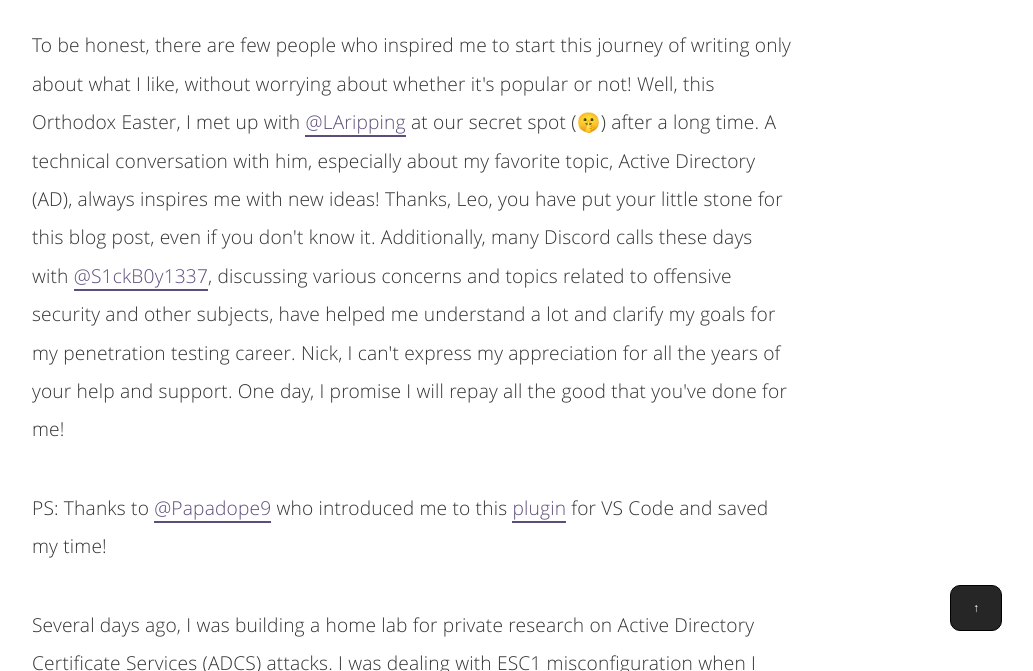
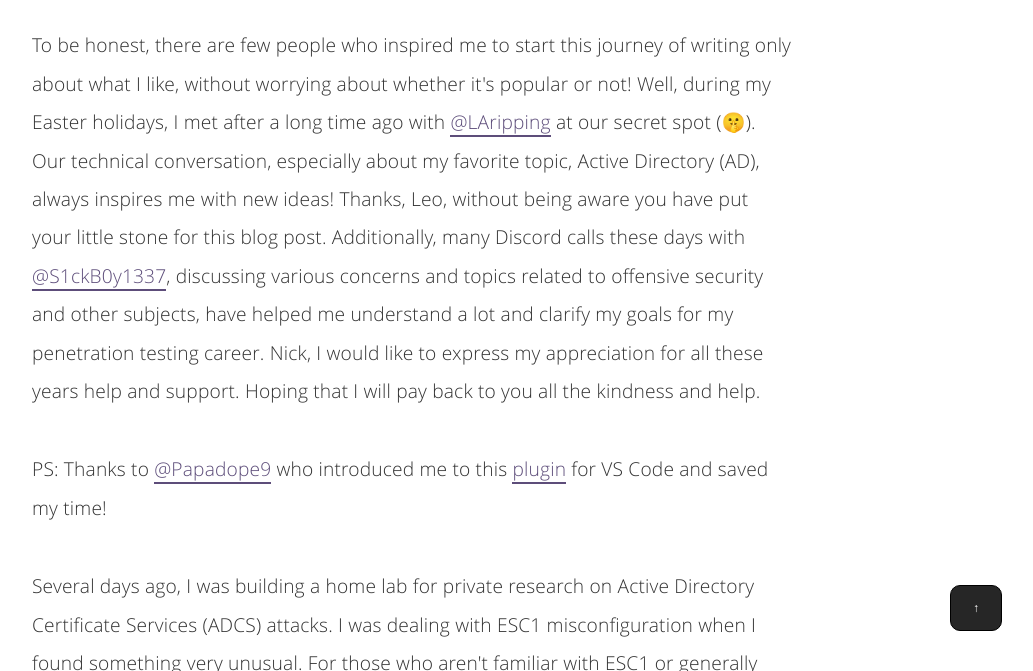
Before and after one commit to nickvourd/nickvourd.github.io, a Jekyll site: the page built from _posts/2024-05-18-what-if-no-pkinit-still-the-same-fun.md, in a window 1280 px wide and 900 px high, scrolled down 338 px, cut to the strip 229-900 px from the top of the window. Shown: the whole strip, without its empty margins (228-1261 px from the left). Built offline with Jekyll 4.4.1, drawn with Linux system fonts in a browser that asks for light colours; some of the changed text lies outside the part shown.

Commit message:
What if no PKINIT? still the same fun

```diff
--- a/_posts/2024-05-18-what-if-no-pkinit-still-the-same-fun.md
+++ b/_posts/2024-05-18-what-if-no-pkinit-still-the-same-fun.md
@@ -140,7 +140,7 @@ function topFunction() {
     <iframe src="https://giphy.com/embed/SKqyoM5mvEZAA" width="480" height="270" frameBorder="0" class="giphy-embed" allowFullScreen></iframe>
 </div>
 
-<p>To be honest, there are few people who inspired me to start this journey of writing only about what I like, without worrying about whether it's popular or not! Well, this Orthodox Easter, I met up with <a href="https://twitter.com/LAripping">@LAripping</a> at our secret spot (🤫) after a long time. A technical conversation with him, especially about my favorite topic, Active Directory (AD), always inspires me with new ideas! Thanks, Leo, you have put your little stone for this blog post, even if you don't know it. Additionally, many Discord calls these days with <a href="https://twitter.com/S1ckB0y1337">@S1ckB0y1337</a>, discussing various concerns and topics related to offensive security and other subjects, have helped me understand a lot and clarify my goals for my penetration testing career. Nick, I can't express my appreciation for all the years of your help and support. One day, I promise I will repay all the good that you've done for me!</p><br />
+<p>To be honest, there are few people who inspired me to start this journey of writing only about what I like, without worrying about whether it's popular or not! Well, during my Easter holidays, I met after a long time ago with <a href="https://twitter.com/LAripping">@LAripping</a> at our secret spot (🤫). Our technical conversation, especially about my favorite topic, Active Directory (AD), always inspires me with new ideas! Thanks, Leo, without being aware you have put your little stone for this blog post. Additionally, many Discord calls these days with <a href="https://twitter.com/S1ckB0y1337">@S1ckB0y1337</a>, discussing various concerns and topics related to offensive security and other subjects, have helped me understand a lot and clarify my goals for my penetration testing career. Nick, I would like to express my appreciation for all these years help and support. Hoping that I will pay back to you all the kindness and help.</p><br />
 
 <p>PS: Thanks to <a href="https://twitter.com/Papadope9">@Papadope9</a> who introduced me to this <a href="https://marketplace.visualstudio.com/items?itemName=ritwickdey.LiveServer">plugin</a> for VS Code and saved my time!</p><br />
 
@@ -312,7 +312,7 @@ python3 passthecert.py -dc-ip 192.168.242.179 -crt admin.crt -key admin.key -dom
 
 <h3>Conclusion</h3>
 
-<p>Dear reader, I hope you enjoyed my first article. If you've gained new knowledge or found it helpful for your engagement, I would be delighted. Until next time, NCV, your friendly neighborhood Red Power Ranger! 😊</p>
+<p>Dear reader, hope you enjoyed my first article. I will be happy If gained new knowledge or found it helpful for your engagement. Until next time, NCV, your friendly neighborhood Red Power Ranger! 😊</p>
 
 <br /><br />
 
```
